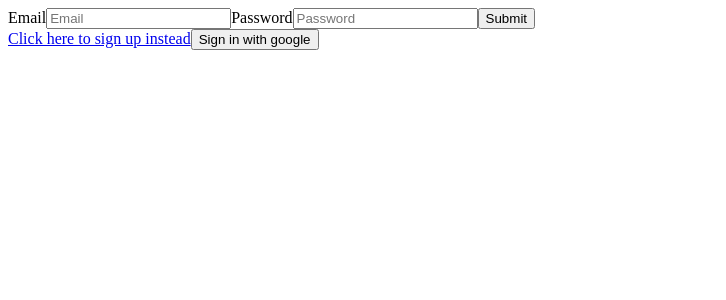
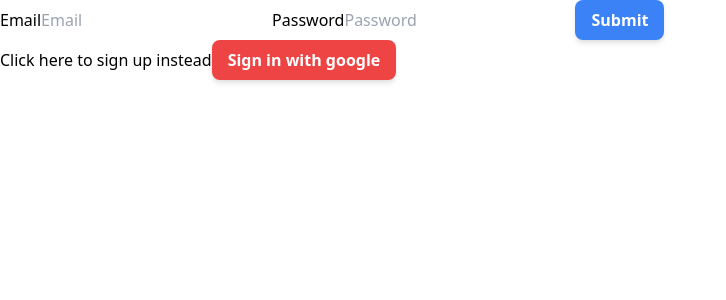
Before and after one commit to zeecnla/WorkoutWebApp, a React (Create React App) app: page / in a window 1280 px wide. Shown: the top 300 px of the page, without its empty margins (0-726 px from the left). Built offline with nearby package versions, Linux system fonts and the light colour scheme; no server answers.

Commit message:
Added tailwindcss

```diff
--- /dev/null
+++ b/craco.config.js
@@ -0,0 +1,8 @@
+// craco.config.js
+module.exports = {
+  style: {
+    postcss: {
+      plugins: [require("tailwindcss"), require("autoprefixer")],
+    },
+  },
+}
--- a/src/components/Login.js
+++ b/src/components/Login.js
@@ -26,7 +26,7 @@
 }
 const Login = () => {
   const history = useHistory()
-  const [,setUser] = useUser()
+  const [, setUser] = useUser()
 
   const [state, dispatch] = useReducer(loginReducer, {
     email: "",
@@ -41,9 +41,9 @@
       .then((userCredential) => {
         const user = userCredential.user
 
-        setUser({user})
+        setUser({ user })
         console.log("is this succes")
-        debugger;
+        debugger
         history.push("/")
       })
       .catch((error) => {
@@ -87,12 +87,22 @@
           onChange={handleOnChange}
           value={state.password}
         />
-        <button type="submit">Submit</button>
+        <button
+          class="py-2 px-4 font-semibold rounded-lg shadow-md text-white bg-blue-500 hover:bg-blue-700"
+          type="submit"
+        >
+          Submit
+        </button>
       </form>
       <span>
         <Link to="/signup">Click here to sign up instead</Link>
       </span>
-      <button onClick={() => signInWithGoogle()}>Sign in with google</button>
+      <button
+        class="py-2 px-4 font-semibold rounded-lg shadow-md text-white bg-red-500 hover:bg-red-700"
+        onClick={() => signInWithGoogle()}
+      >
+        Sign in with google
+      </button>
     </>
   )
 }
--- /dev/null
+++ b/src/index.css
@@ -0,0 +1,4 @@
+/* ./src/index.css */
+@tailwind base;
+@tailwind components;
+@tailwind utilities;
--- a/src/index.js
+++ b/src/index.js
@@ -1,11 +1,12 @@
 import React from "react"
 import ReactDOM from "react-dom"
 import App from "./App"
+import "./index.css"
 import * as serviceWorker from "./serviceWorker"
 
 ReactDOM.render(
   <React.StrictMode>
-    <App />
+    <App class="container" />
   </React.StrictMode>,
   document.getElementById("root")
 )
--- /dev/null
+++ b/tailwind.config.js
@@ -0,0 +1,14 @@
+module.exports = {
+  purge: ["./src/**/*.{js,jsx,ts,tsx}", "./public/index.html"],
+  darkMode: false, // or 'media' or 'class'
+  theme: {
+    container: {
+      center: true,
+    },
+    extend: {},
+  },
+  variants: {
+    extend: {},
+  },
+  plugins: [],
+}
```
Also changed, not shown: package.json (+9 -4 lines), 1 other file (tests, documents, lock files or other folders).
